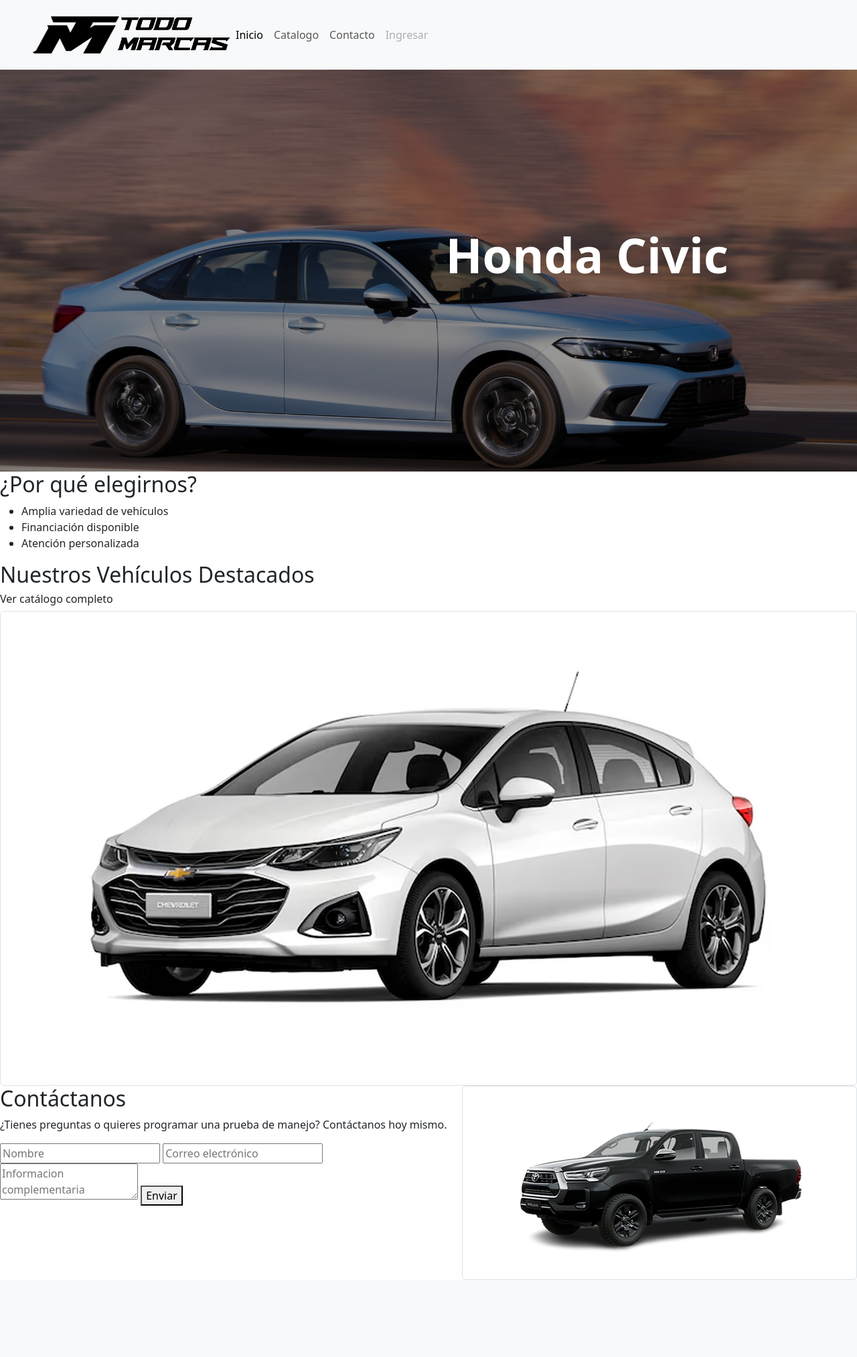
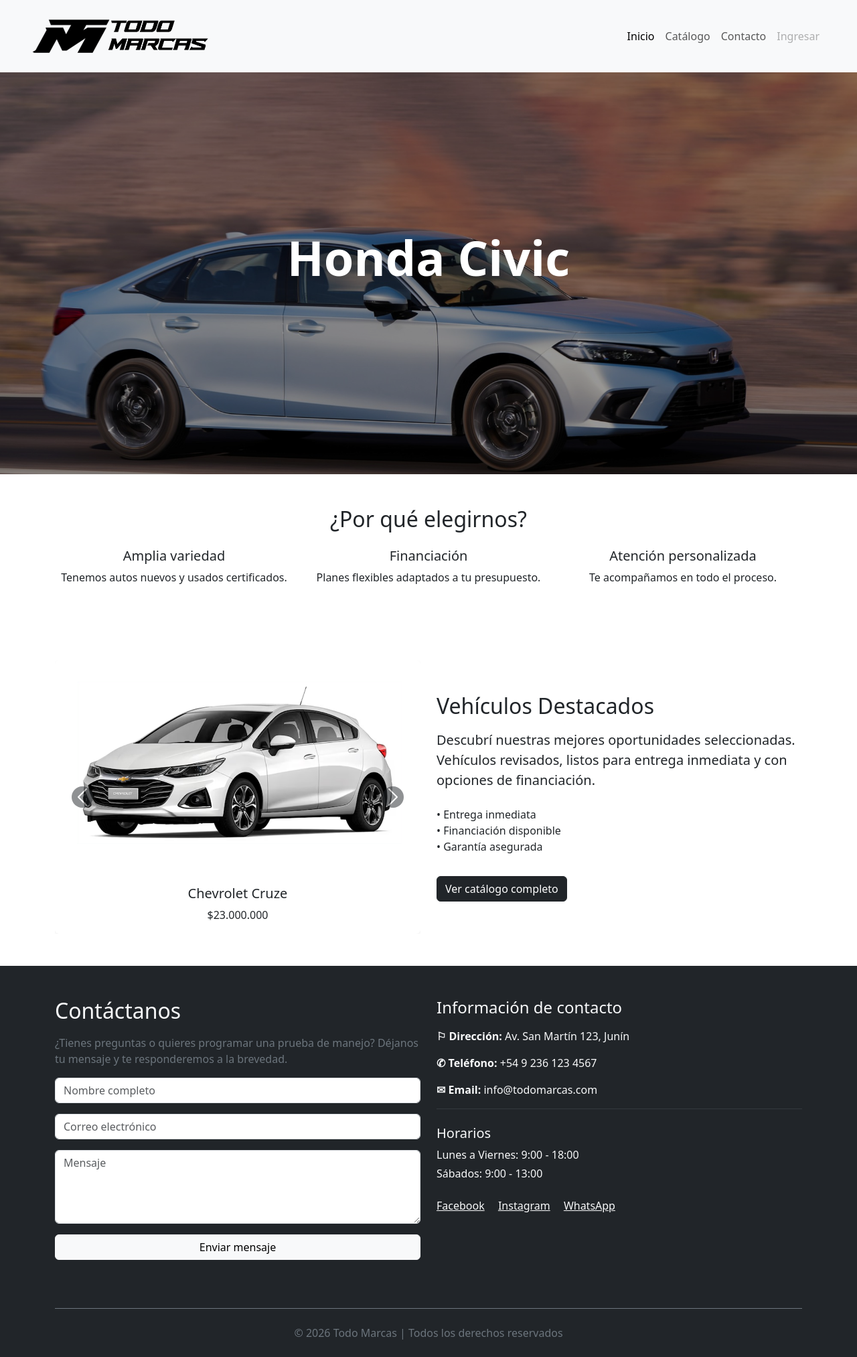
Before and after one commit to Lauuti19/Automotores-PruebaTecnica, a PHP site: page / in a window 1280 px wide. Shown: the whole page at 67% size. Before the commit the page ends 1911 px from the top, so only its background shows below. Run offline with PHP 8.4, Linux system fonts and the light colour scheme.

Commit message:
estilos c boostrap en index.php

```diff
--- a/Frontend/index.php
+++ b/Frontend/index.php
@@ -6,35 +6,57 @@
     <title>Todo Marcas | Junín</title>
     <link href="https://cdn.jsdelivr.net/npm/bootstrap@5.3.8/dist/css/bootstrap.min.css" rel="stylesheet" integrity="sha384-sRIl4kxILFvY47J16cr9ZwB07vP4J8+LH7qKQnuqkuIAvNWLzeN8tE5YBujZqJLB" crossorigin="anonymous">
     <link rel="shortcut icon" href="./public/favicon.ico" type="image/x-icon">
+    <style>
+        .carousel-img {
+        height: 600px;
+        object-fit: cover;
+        filter: brightness(60%);
+        }
+
+        .img-destacado {
+  height: 320px;
+  object-fit: cover;
+}
+
+    </style>
 
 </head>
 <body>
     <header>
         <nav class="navbar navbar-expand-lg bg-body-tertiary">
             <div class="container-fluid px-5 py-3">
-            <img src="./public/logo.png" alt="Logo Todo Marcas" class="img-fluid w-25" >
-            <button class="navbar-toggler" type="button" data-bs-toggle="collapse" data-bs-target="#navbarNav" aria-controls="navbarNav" aria-expanded="false" aria-label="Toggle navigation">
+
+            <a class="navbar-brand" href="#">
+                <img src="./public/logo.png" alt="Logo Todo Marcas" height="50">
+            </a>
+
+            <button class="navbar-toggler" type="button"
+                    data-bs-toggle="collapse"
+                    data-bs-target="#navbarNav">
                 <span class="navbar-toggler-icon"></span>
             </button>
+
             <div class="collapse navbar-collapse" id="navbarNav">
-            <ul class="navbar-nav">
+                <ul class="navbar-nav ms-auto">
                 <li class="nav-item">
-                <a class="nav-link active" aria-current="page" href="#">Inicio</a>
+                    <a class="nav-link active" href="#">Inicio</a>
                 </li>
                 <li class="nav-item">
-                <a class="nav-link" href="#">Catalogo</a>
+                    <a class="nav-link" href="#">Catálogo</a>
                 </li>
                 <li class="nav-item">
                     <a class="nav-link" href="#">Contacto</a>
                 </li>
                 <li class="nav-item">
-                <a class="nav-link disabled" aria-disabled="true">Ingresar</a>
+                    <a class="nav-link disabled">Ingresar</a>
                 </li>
                 </ul>
             </div>
+
             </div>
         </nav>
         </header>
+
         <div id="carouselAutos" class="carousel slide carousel-fade" data-bs-ride="carousel">
             <div class="carousel-inner">
 
@@ -45,7 +67,7 @@
                     alt="Honda Civic">
 
                 <div class="carousel-caption d-flex flex-column justify-content-center h-100">
-                    <h2 class="display-2 fw-bold text-end">Honda Civic</h2>
+                    <h2 class="display-2 fw-bold">Honda Civic</h2>
                 </div>
                 </div>
 
@@ -75,38 +97,156 @@
             </div>
 
 
-         <section>
-            <h2>¿Por qué elegirnos?</h2>
-            <ul>
-                <li>Amplia variedad de vehículos</li>
-                <li>Financiación disponible</li>
-                <li>Atención personalizada</li>
+         <section class="container py-5 text-center">
+            <h2 class="mb-4">¿Por qué elegirnos?</h2>
+            <div class="row">
+                <div class="col-md-4">
+                <h5>Amplia variedad</h5>
+                <p>Tenemos autos nuevos y usados certificados.</p>
+                </div>
+                <div class="col-md-4">
+                <h5>Financiación</h5>
+                <p>Planes flexibles adaptados a tu presupuesto.</p>
+                </div>
+                <div class="col-md-4">
+                <h5>Atención personalizada</h5>
+                <p>Te acompañamos en todo el proceso.</p>
+                </div>
+            </div>
+        </section>
+
+        <section class="container py-5">
+            <div class="row align-items-center">
+                <div class="col-lg-6 mb-4 mb-lg-0">
+                <div id="carouselDestacados" class="carousel slide" data-bs-ride="carousel">
+                    <div class="carousel-inner">
+                    <div class="carousel-item active">
+                        <div class="card shadow-sm border-0">
+                        <img src="./imgs/chevrolet-cruze-blanco.avif"
+                            class="card-img-top img-destacado"
+                            alt="">
+                        <div class="card-body text-center">
+                            <h5 class="card-title">Chevrolet Cruze</h5>
+                            <p class="card-text">$23.000.000</p>
+                        </div>
+                        </div>
+                    </div>
+                    <div class="carousel-item">
+                        <div class="card shadow-sm border-0">
+                        <img src="./imgs/toyota-hilux-negra.png"
+                            class="card-img-top img-destacado"
+                            alt="">
+                        <div class="card-body text-center">
+                            <h5 class="card-title">Toyota Hilux</h5>
+                            <p class="card-text">$35.000.000</p>
+                        </div>
+                        </div>
+                    </div>
+                    <div class="carousel-item">
+                        <div class="card shadow-sm border-0">
+                        <img src="./imgs/chevrolet-cruze-blanco.avif"
+                            class="card-img-top img-destacado"
+                            alt="">
+                        <div class="card-body text-center">
+                            <h5 class="card-title">Peugeot 208</h5>
+                            <p class="card-text">$21.500.000</p>
+                        </div>
+                        </div>
+                    </div>
+                    </div>
+                    <button class="carousel-control-prev" type="button"
+                            data-bs-target="#carouselDestacados"
+                            data-bs-slide="prev">
+                    <span class="carousel-control-prev-icon bg-dark rounded-circle p-3"></span>
+                    </button>
+                    <button class="carousel-control-next" type="button"
+                            data-bs-target="#carouselDestacados"
+                            data-bs-slide="next">
+                    <span class="carousel-control-next-icon bg-dark rounded-circle p-3"></span>
+                    </button>
+                </div>
+                </div>
+                <div class="col-lg-6">
+                <h2 class="mb-3">Vehículos Destacados</h2>
+                <p class="lead">
+                    Descubrí nuestras mejores oportunidades seleccionadas.
+                    Vehículos revisados, listos para entrega inmediata
+                    y con opciones de financiación.
+                </p>
+                <ul class="list-unstyled mt-4">
+                    <li>• Entrega inmediata</li>
+                    <li>• Financiación disponible</li>
+                    <li>• Garantía asegurada</li>
                 </ul>
+                <a href="#" class="btn btn-dark mt-3">
+                    Ver catálogo completo
+                </a>
+                </div>
+            </div>
         </section>
-        <section>
-            <h2>Nuestros Vehículos Destacados</h2>
-            <h4 class="fs-6">Ver catálogo completo</h4>
-                <img src="./imgs/chevrolet-cruze-blanco.avif" class="rounded float-start img-thumbnail" alt="...">
-                <img src="./imgs/toyota-hilux-negra.png" class="rounded float-end img-thumbnail" alt="...">
+
+        <section class="bg-dark text-light pt-5 pb-4">
+            <div class="container">
+                <div class="row">
+                <div class="col-lg-6 mb-4">
+                    <h2 class="mb-3">Contáctanos</h2>
+                    <p class="text-secondary">
+                    ¿Tienes preguntas o quieres programar una prueba de manejo?
+                    Déjanos tu mensaje y te responderemos a la brevedad.
+                    </p>
+
+                    <form>
+                    <div class="mb-3">
+                        <input type="text" class="form-control" placeholder="Nombre completo" required>
+                    </div>
+
+                    <div class="mb-3">
+                        <input type="email" class="form-control" placeholder="Correo electrónico" required>
+                    </div>
+
+                    <div class="mb-3">
+                        <textarea class="form-control" rows="4" placeholder="Mensaje" required></textarea>
+                    </div>
+
+                    <button type="submit" class="btn btn-light w-100">
+                        Enviar mensaje
+                    </button>
+                    </form>
+                </div>
+
+                <div class="col-lg-6">
+                    <h4 class="mb-3">Información de contacto</h4>
+
+                    <p><strong>⚐ Dirección:</strong> Av. San Martín 123, Junín</p>
+                    <p><strong>✆ Teléfono:</strong> +54 9 236 123 4567</p>
+                    <p><strong>✉︎ Email:</strong> info@todomarcas.com</p>
+
+                    <hr class="border-secondary">
+
+                    <h5 class="mt-4">Horarios</h5>
+                    <p class="mb-1">Lunes a Viernes: 9:00 - 18:00</p>
+                    <p>Sábados: 9:00 - 13:00</p>
+
+                    <div class="mt-4">
+                    <a href="#" class="text-light me-3">Facebook</a>
+                    <a href="#" class="text-light me-3">Instagram</a>
+                    <a href="#" class="text-light">WhatsApp</a>
+                    </div>
+                </div>
+
+                </div>
+
+                <div class="text-center mt-5 pt-4 border-top border-secondary">
+                <p class="mb-0 text-secondary">
+                    © 2026 Todo Marcas | Todos los derechos reservados
+                </p>
+                </div>
+
+            </div>
         </section>
-        <section>
-                <h2>Contáctanos</h2>
-                <p>¿Tienes preguntas o quieres programar una prueba de manejo? Contáctanos hoy mismo.</p>
-                <form action="#" method="post">
-                    <input type="text" name="name" placeholder="Nombre" required>
-                    <input type="email" name="email" placeholder="Correo electrónico" required>
-                    <textarea name="message" placeholder="Informacion complementaria" required></textarea>
-                    <button type="submit">Enviar</button>
-                </form>
-        </section>
+
         <script src="https://cdn.jsdelivr.net/npm/bootstrap@5.3.8/dist/js/bootstrap.bundle.min.js" integrity="sha384-FKyoEForCGlyvwx9Hj09JcYn3nv7wiPVlz7YYwJrWVcXK/BmnVDxM+D2scQbITxI" crossorigin="anonymous"></script>
-        <style>
-        .carousel-img {
-        height: 600px;
-        object-fit: cover;
-        filter: brightness(60%);
-        }
-        </style>
+
         <!-- Scrollable modal
             <div class="modal-dialog modal-dialog-scrollable">
             ...
```
Lines whose indentation alone changed are shown as unchanged.
